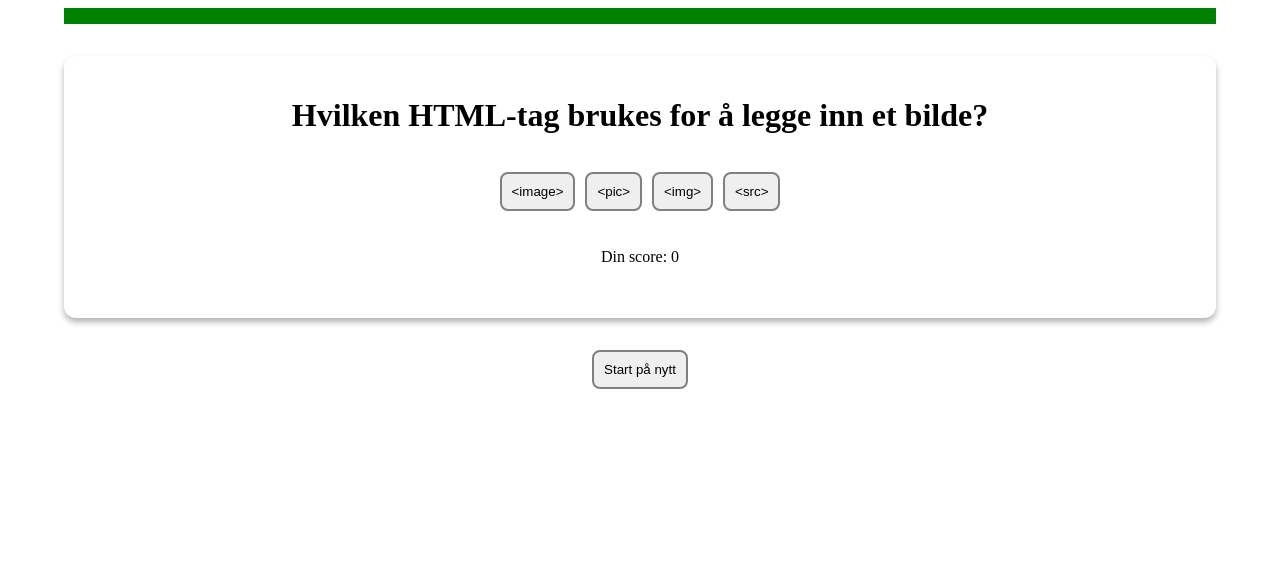
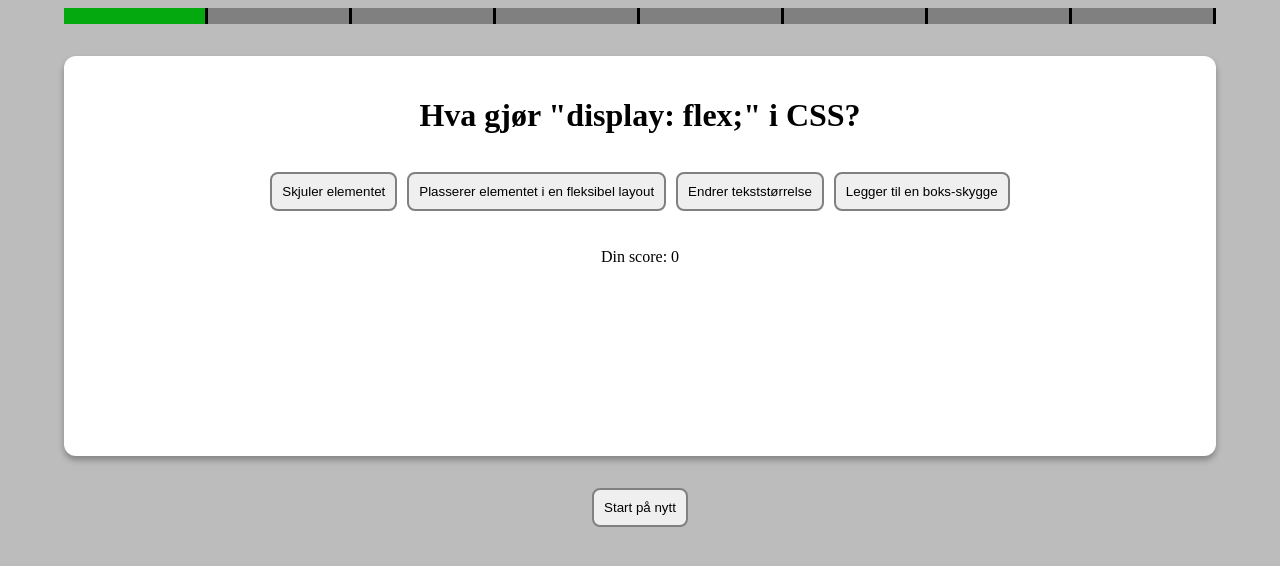
Before and after one commit to Olaminator-07/Olaminator-07.github.io, a plain HTML site: page Prosjekt før jul/index.html in a window 1280 px wide. Both pictures are taken after a click on the button "Start på nytt". Drawn offline with Linux system fonts and the light colour scheme.

Commit message:
21.11
Arbeid i IT timene

```diff
--- a/Prosjekt før jul/index.css
+++ b/Prosjekt før jul/index.css
@@ -8,14 +8,28 @@ body{
     display: flex;
     flex-direction: column;
     align-items: center;
+    background-color: rgb(187, 188, 187);
 }
 
 #progression-bar{
     width: 90%;
     height: 1rem;
     margin-top: 0.5rem;
-    background-color: green;
+    padding: 0;
+
+    display: flex;
+    flex-direction: row;
+    justify-content: space-between;
 }
+
+#progression-bar > div {
+    flex: 1;
+    margin: 0;
+    height: 100%;
+    background-color: grey;
+    border-right: solid black;
+}
+
 
 #quiz{
     margin-top: 2rem;
@@ -29,6 +43,7 @@ body{
     width: 90%;
     padding: 20px;
     box-sizing: border-box;
+    min-height: 400px;
 }
 
 button{
--- a/Prosjekt før jul/index.html
+++ b/Prosjekt før jul/index.html
@@ -9,7 +9,16 @@
 
 </head>
     <body>
-        <nav id="progression-bar"></nav>
+        <div id="progression-bar">
+            <div id="steg1"></div>
+            <div id="steg2"></div>
+            <div id="steg3"></div>
+            <div id="steg4"></div>
+            <div id="steg5"></div>
+            <div id="steg6"></div>
+            <div id="steg7"></div>
+            <div id="steg8"></div>
+        </div>
         <div id="quiz">
             <h1><div class="spørsmål">Trykk på "Start på nytt" for å starte</div></h1>
             <div class="alternativer"></div>
--- a/Prosjekt før jul/script.js
+++ b/Prosjekt før jul/script.js
@@ -36,6 +36,11 @@ const quizdata =[
         spørsmål: "Hvilken av følgende er en gyldig JavaScript-variabeldeklarasjon?",
         alternativer: ["var 1number = 10;", "let number = 10;", "int number = 10;", "value number = 10;"],
         svar: "let number = 10;"
+    },
+    {
+        spørsmål: "Hvilket av følgende beskriver best hva HTML brukes til i nettsideutvikling?",
+        alternativer: ["Å styre utseendet og layouten på nettsiden", "Å strukturere innholdet på nettsiden", "Å håndtere serverlogikk og databaser", "Å optimalisere nettsidens ytelse og lastetid"],
+        svar: "Å strukturere innholdet på nettsiden"
     }
 
 ];
@@ -45,7 +50,6 @@ let quiz = quizdata.slice().sort(function(){return Math.random() - 0.5;});
 
 let spørsmålnummer = 0;
 let score = 0;
-let progression = 0;
 const spørsmålEL = document.querySelector(".spørsmål");
 const alternativerEL = document.querySelector(".alternativer");
 const scoreEl = document.getElementById("score");
@@ -56,6 +60,7 @@ document.querySelector("#restart").addEventListener("click", restart);
 function lastinnspørsmål(){
     let gjeldendequiz = quiz[spørsmålnummer];
     spørsmålEL.innerText = gjeldendequiz.spørsmål;
+    document.getElementById("steg" + (spørsmålnummer+1)).style.backgroundColor = "rgba(4, 168, 15, 1)";  //Oppdaterer fargen i progressionbar
     alternativerEL.innerText = '';
     gjeldendequiz.alternativer.forEach(function(alternativ) {
         const knapp = document.createElement('button');
@@ -74,8 +79,6 @@ function checkAnswer(valgtalternativ) {
                 scoreEl.innerText = score;
             }
             spørsmålnummer++;
-            progression ++;
-            console.log(progression);
 
             if (spørsmålnummer < quizdata.length) {
                 lastinnspørsmål();
@@ -93,6 +96,10 @@ function restart() {
     spørsmålnummer = 0;
     score = 0;
     scoreEl.innerText = score;
+    const steg_div = document.querySelectorAll("#progression-bar > div"); //Oppdaterer fargen i progressbar tilbake til grå
+    steg_div.forEach(function(steg){
+        steg.style.backgroundColor = "grey";
+    });
     quiz = quizdata.slice().sort(function(){return Math.random() -0.5;});
     lastinnspørsmål();
 }
```
